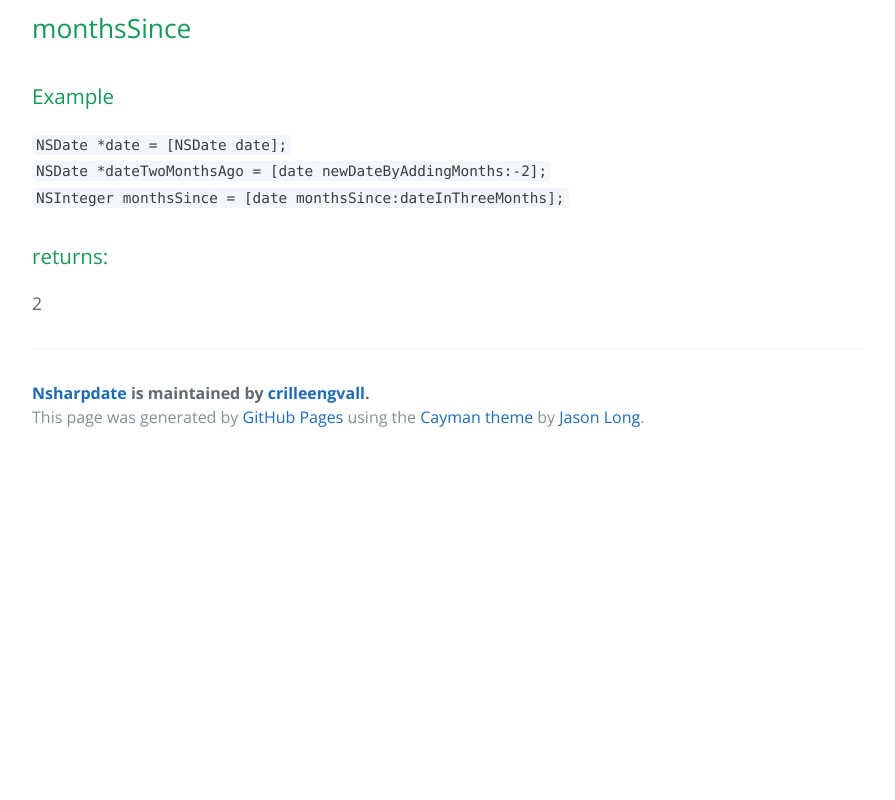
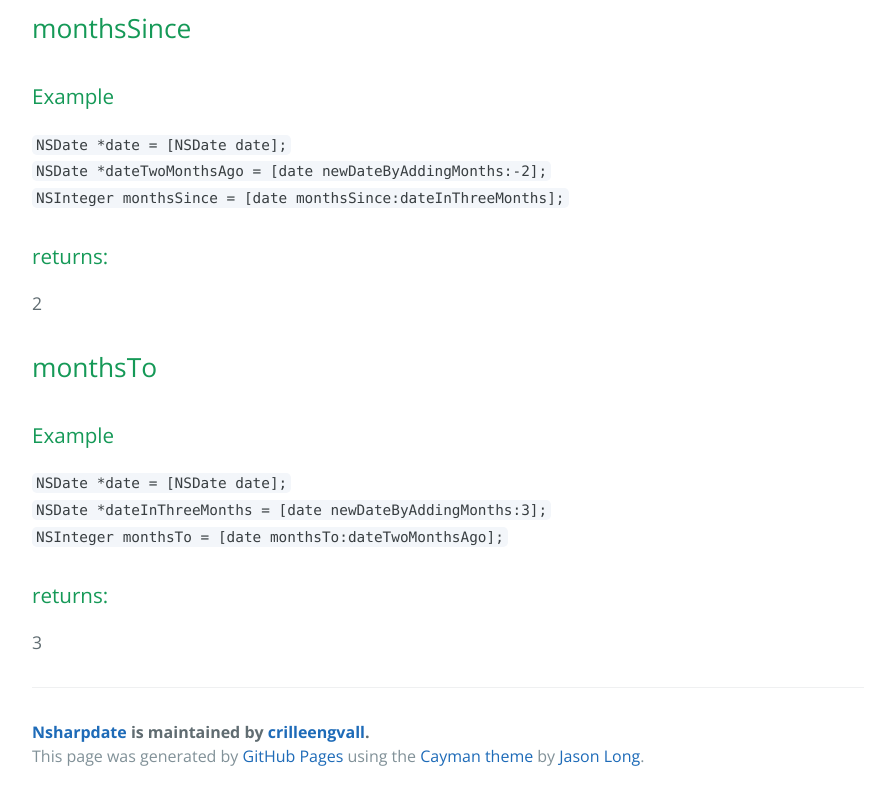
Before and after one commit to crilleengvall/NSharpDate, a plain HTML site: page index.html in a window 1280 px wide. Shown: the part 2414-3214 px from the top of the page, without its empty margins (192-1087 px from the left). Before the commit the page ends 2875 px from the top, so only its background shows below. Drawn offline with nearby package versions, Linux system fonts and the light colour scheme.

```diff
--- a/index.html
+++ b/index.html
@@ -126,6 +126,21 @@ IOS Device set to Swedish locale: 18:22:06  </p>
 
 <p>2</p>
 
+<h2>
+<a id="monthsto" class="anchor" href="#monthsto" aria-hidden="true"><span class="octicon octicon-link"></span></a>monthsTo</h2>
+
+<h3>
+<a id="example-5" class="anchor" href="#example-5" aria-hidden="true"><span class="octicon octicon-link"></span></a>Example</h3>
+
+<p><code>NSDate *date = [NSDate date];</code><br>
+<code>NSDate *dateInThreeMonths = [date newDateByAddingMonths:3];</code><br>
+<code>NSInteger monthsTo = [date monthsTo:dateTwoMonthsAgo];</code>  </p>
+
+<h3>
+<a id="returns-5" class="anchor" href="#returns-5" aria-hidden="true"><span class="octicon octicon-link"></span></a>returns:</h3>
+
+<p>3</p>
+
       <footer class="site-footer">
         <span class="site-footer-owner"><a href="https://github.com/crilleengvall/NSharpDate">Nsharpdate</a> is maintained by <a href="https://github.com/crilleengvall">crilleengvall</a>.</span>
 
```
Also changed, not shown: params.json (+1 -1 lines).
